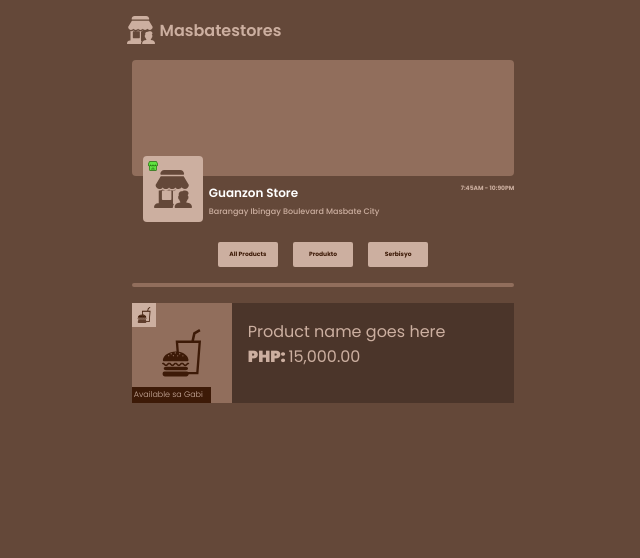
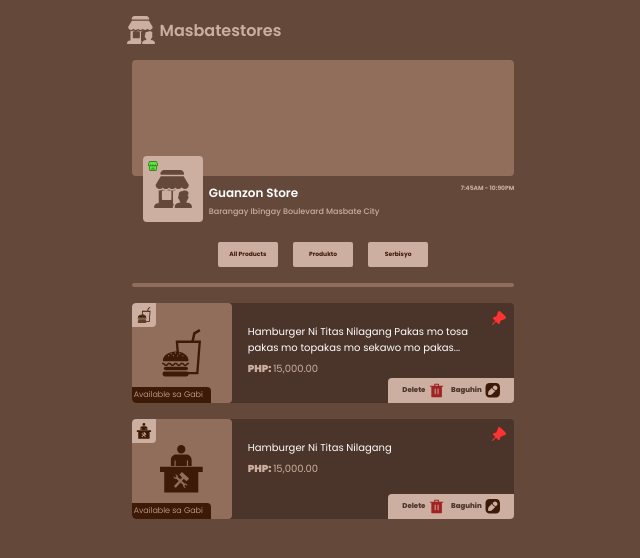
Before and after one commit to astigPree/masbatestores, a Django app: page /merchant_product/ in a window 1280 px wide. Shown: the top 558 px of the page, without its empty margins (317-957 px from the left). Run offline with Django 4.2, Linux system fonts and the light colour scheme.

Commit message:
add merchant_product product block
this is the container that has description and details of a product. it
has options to delete or edit the contents (not implemented yet).

```diff
--- a/static/css/merchant/merchant-page.css
+++ b/static/css/merchant/merchant-page.css
@@ -445,25 +445,29 @@ body {
 .loading-dot:nth-child(6) { animation-delay: 0.5s; }
 
 /* merchant-product */
+
+.product-block-container {
+
+}
 .product-block {
   background-color: #4B352A;
   min-height: 100px;
   display: flex;
   color: #CCAFA0;
+  border-radius: 4px;
+  margin: 1em auto;
 }
 
 .product-img {
   background-color: #916E5C;
-  width: 100px;
-  position: relative; /* Important to position children absolutely inside */
+  width: 20%;
+  min-width: 100px;
+  position: relative;
   display: flex;
   align-items: center;
   justify-content: center;
   overflow: hidden;
-}
-
-.product-img svg {
-  margin: auto;
+  border-radius: 4px;
 }
 
 .product-img svg:first-child {
@@ -480,10 +484,7 @@ body {
   left: 0;
   z-index: 2;
   display: flex;
-}
-
-.product-desc {
-  padding: 1em;
+  border-radius: 4px 0 4px 0;
 }
 
 .product-img p {
@@ -495,4 +496,48 @@ body {
   padding: 0.25em;
   padding-right: 1em;
   background: #3D1A07;
+  border-radius: 0 4px 0 4px;
 }
+
+.product-desc {
+  position: relative;
+  width: 80%;
+  padding: 1em;
+}
+
+/* the red pin in product desc */
+.product-desc > svg:first-of-type {
+  position: absolute;
+  top: 8px;
+  right: 8px;
+}
+
+.product-desc > p:first-of-type {
+  color: #FFFFFF;
+  padding-right: 0.75em;
+}
+
+.product-desc > p {
+  font-size: 10px;
+  margin: 0.5em 0;
+}
+
+.product-desc-options {
+  position: absolute;
+  right: 0;
+  bottom: 0;
+  display: flex;
+  justify-content: space-between;
+  font-size: 7px;
+  background-color: #CCAFA0;
+  color: #4B352A;
+  padding: 0.75em 2em;
+  border-radius: 4px 0 4px 0;
+  width: 126px;
+}
+
+.product-desc-options p {
+  display: flex;
+  align-items: center;
+  gap: 0.5em;
+}
--- a/templates/merchant_product/index.html
+++ b/templates/merchant_product/index.html
@@ -47,10 +47,34 @@
         <p class="poppins-light">Available sa Gabi</p>
       </div>
       <div class="product-desc">
-        <p class="poppins-regular">Product name goes here</p>
+        {% inline_svg 'assets/pin-red.svg' %}
+        <p class="poppins-regular">Hamburger Ni Titas Nilagang Pakas mo tosa pakas mo topakas mo sekawo mo pakas...</p>
         <p class="poppins-black">PHP: <span class="poppins-regular">15,000.00</span></p>
+        <div class="product-desc-options">
+          <p class="poppins-extrabold">Delete {% inline_svg 'assets/trash-bin.svg' %}</p>
+          <p class="poppins-extrabold">Baguhin {% inline_svg 'assets/write-note.svg' %}</p>
+        </div><!--product-desc-options-->
+      </div><!--product-desc-->
+    </div><!--product-block-->
+
+    <div class="product-block">
+      <div class="product-img">
+        <div class="product-type">
+          {% inline_svg 'assets/guest-empty-image-service.svg' %}
+        </div>
+        {% inline_svg 'assets/guest-empty-image-service.svg' %}
+        <p class="poppins-light">Available sa Gabi</p>
       </div>
-    </div>
-  </div>
+      <div class="product-desc">
+        {% inline_svg 'assets/pin-red.svg' %}
+        <p class="poppins-regular">Hamburger Ni Titas Nilagang</p>
+        <p class="poppins-black">PHP: <span class="poppins-regular">15,000.00</span></p>
+        <div class="product-desc-options">
+          <p class="poppins-extrabold">Delete {% inline_svg 'assets/trash-bin.svg' %}</p>
+          <p class="poppins-extrabold">Baguhin {% inline_svg 'assets/write-note.svg' %}</p>
+        </div><!--product-desc-options-->
+      </div><!--product-desc-->
+    </div><!--product-block-->
+  </div><!--review-section-->
 </div><!--main-wrapper-->
 {% endblock bodyblock %}
```
Also changed, not shown: static/assets/pin-red.svg (added), static/assets/trash-bin.svg (added), static/assets/write-note.svg (added).
